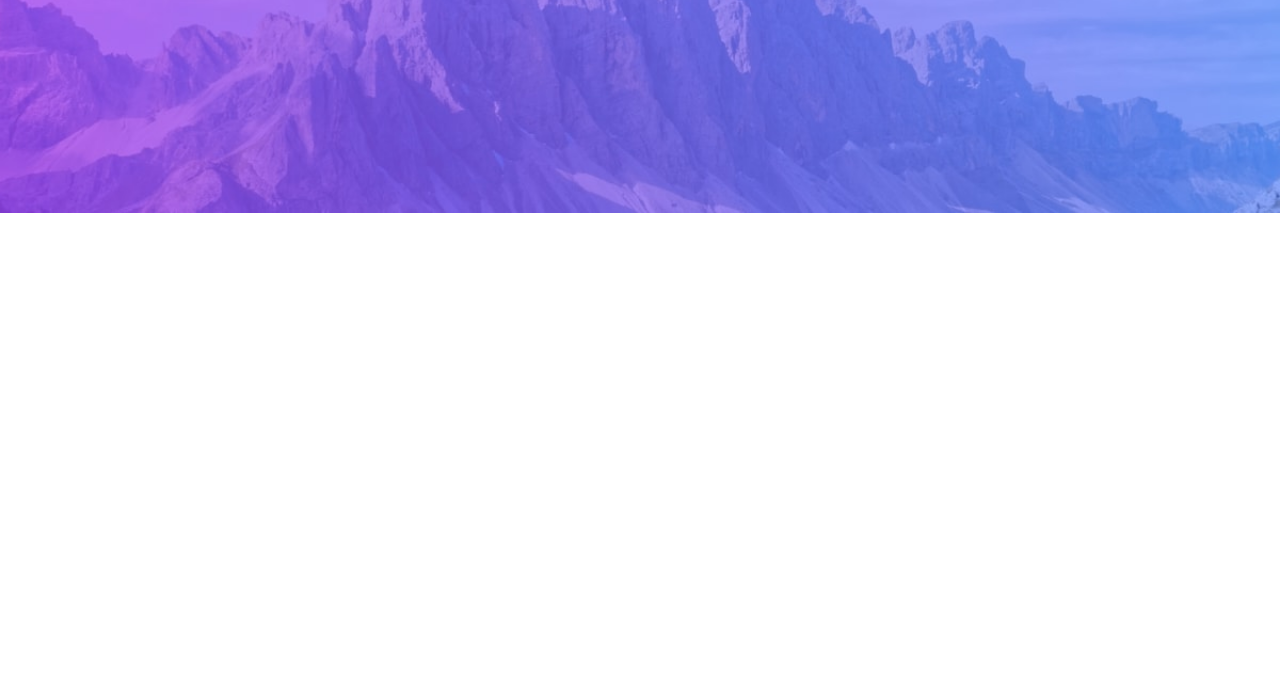
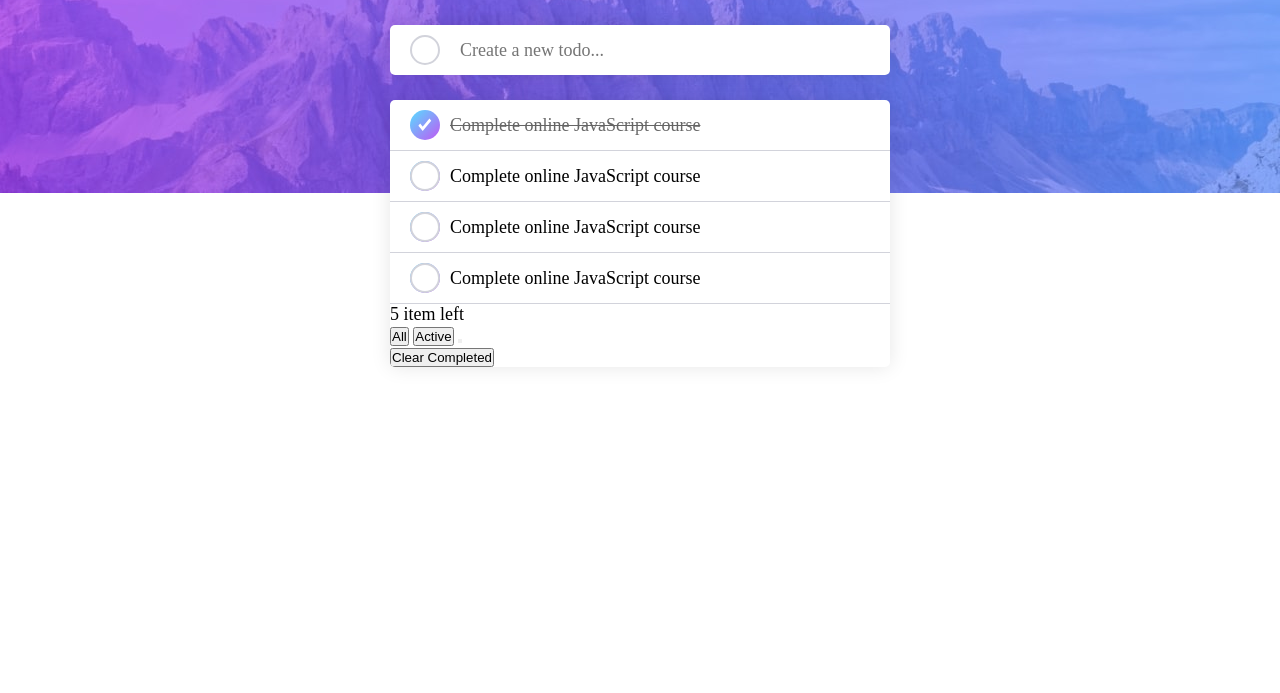
Before and after one commit to adel-nodehi/Todo-project, a plain HTML site: page index.html in a window 1280 px wide. Shown: the part 107-800 px from the top of the page. Drawn offline with Linux system fonts and the light colour scheme.

Commit message:
upload CSS

```diff
--- a/index.html
+++ b/index.html
@@ -15,16 +15,16 @@
     <title>Frontend Mentor | Todo app</title>
 
     <!-- Font -->
-    <link
+    <!-- <link
       href="https://fonts.googleapis.com/css2?family=Josefin+Sans:ital,wght@0,100..700;1,100..700&display=swap"
       rel="stylesheet"
-    />
+    /> -->
 
     <!-- Style Sheet -->
     <link rel="stylesheet" href="./style/style.css" />
 
     <!-- Script -->
-    <script defer src="./js/script.js"></script>
+    <!-- <script defer src="./js/script.js"></script> -->
   </head>
   <body>
     <div class="todo">
@@ -48,8 +48,8 @@
           </button>
         </div>
 
-        <div class="todo__list-item">
-          <span class="todo__input-circle"></span>
+        <div class="todo__list-item todo__input-wrapper">
+          <div class="todo__input-circle"></div>
           <input
             type="text"
             class="todo__input"
@@ -59,62 +59,96 @@
 
         <div class="todo__list">
           <div class="todo__list-item todo__item--checked">
-            <div><span class="todo__item-circle">
+            <div class="todo__content-wrapper">
+              <div class="todo__item-circle">
                 <img
                   class="todo__item-circle-img"
                   src="./images/icon-check.svg"
                   alt="check icon"
                 />
-            </span>
-
-            <p class="todo__item-content">Complete online JavaScript course</p></div>
-            <button class="todo__item-close"></button>
               </div>
 
-        <div class="todo__list">
-          <div class="todo__list-item todo__item--checked">
-            <div><span class="todo__item-circle">
+              <p class="todo__item-content">
+                Complete online JavaScript course
+              </p>
+            </div>
+            <button class="todo__item-close">
+              <img
+                class="todo__close-img"
+                src="./images/icon-cross.svg"
+                alt="close"
+              />
+            </button>
+          </div>
+
+          <div class="todo__list-item">
+            <div class="todo__content-wrapper">
+              <div class="todo__item-circle">
                 <img
                   class="todo__item-circle-img"
                   src="./images/icon-check.svg"
                   alt="check icon"
                 />
-            </span>
-
-            <p class="todo__item-content">Complete online JavaScript course</p></div>
-            <button class="todo__item-close"></button>
               </div>
 
-        <div class=" todo__list">
-          <div class="todo__list-item todo__item--checked">
-            <div><span class="todo__item-circle">
+              <p class="todo__item-content">
+                Complete online JavaScript course
+              </p>
+            </div>
+            <button class="todo__item-close">
+              <img
+                class="todo__close-img"
+                src="./images/icon-cross.svg"
+                alt="close"
+              />
+            </button>
+          </div>
+
+          <div class="todo__list-item">
+            <div class="todo__content-wrapper">
+              <div class="todo__item-circle">
                 <img
                   class="todo__item-circle-img"
                   src="./images/icon-check.svg"
                   alt="check icon"
                 />
-            </span>
-
-            <p class="todo__item-content">Complete online JavaScript course</p></div>
-            <button class="todo__item-close"></button>
               </div>
 
-        <div class="todo__list">
-          <div class="todo__list-item todo__item--checked">
-            <div><span class="todo__item-circle">
+              <p class="todo__item-content">
+                Complete online JavaScript course
+              </p>
+            </div>
+            <button class="todo__item-close">
+              <img
+                class="todo__close-img"
+                src="./images/icon-cross.svg"
+                alt="close"
+              />
+            </button>
+          </div>
+
+          <div class="todo__list-item">
+            <div class="todo__content-wrapper">
+              <div class="todo__item-circle">
                 <img
                   class="todo__item-circle-img"
                   src="./images/icon-check.svg"
                   alt="check icon"
                 />
-            </span>
-
-            <p class="todo__item-content">Complete online JavaScript course</p></div>
-            <button class="todo__item-close"></button>
               </div>
 
-
-
+              <p class="todo__item-content">
+                Complete online JavaScript course
+              </p>
+            </div>
+            <button class="todo__item-close">
+              <img
+                class="todo__close-img"
+                src="./images/icon-cross.svg"
+                alt="close"
+              />
+            </button>
+          </div>
 
           <div class="todo__list-end">
             <p class="todo__reminde-number">5 item left</p>
--- a/style/style.css
+++ b/style/style.css
@@ -48,39 +48,198 @@
 
 body {
   font-family: 'Josefin Sans';
+  font-size: 1.8rem;
+  font-weight: 400;
 
   position: relative;
 }
 
 .todo {
+  display: flex;
+  justify-content: center;
+  padding-top: 5rem; /* #f00 */
+  height: 100vh;
+}
+
+.todo__bachgroung {
+  position: absolute;
+  left: 0;
+  top: 0;
+  z-index: -1;
 }
 
 .todo__backgroung-img {
-  width: 100%;
-  height: 32rem;
-  position: absolute;
+  width: 100vw;
+  height: 30rem;
   object-fit: cover;
+
+  background-image: linear-gradient(hsl(192, 100%, 67%), hsl(280, 87%, 65%));
+}
+
+.container {
+  width: 50rem;
 }
 
 .todo__header {
+  display: flex;
+  align-items: center;
+  justify-content: space-between;
+
+  margin-bottom: 4rem;
 }
 
 .todo__title {
+  font-weight: 700;
+  text-transform: uppercase;
+  color: #fff;
+  letter-spacing: 14px;
 }
 
 .todo__theme-btn {
+  background-color: inherit;
+  border: none;
+  cursor: pointer;
+
+  transition: all 0.3s;
+}
+
+.todo__theme-btn:hover {
+  transform: scale(1.1);
 }
 
 .todo__theme-icon {
+  width: 3rem;
+  height: 3rem;
 }
 
 .todo__list-item {
+  background-color: #fff;
+  padding: 1rem 2rem;
+
+  display: flex;
+  justify-content: space-between;
+  align-items: center;
+}
+
+.todo__input-wrapper {
+  margin-bottom: 2.5rem;
+  border-radius: 0.5rem;
+
+  justify-content: start;
+  box-shadow: 0 0 2rem rgba(0, 0, 0, 0.1);
 }
 
 .todo__input-circle {
+  width: 3rem;
+  height: 3rem;
+  border-radius: 50%;
+  border: 2px solid hsl(233, 11%, 84%);
 }
 
 .todo__input {
+  font-family: inherit;
+  font-size: inherit;
+  font-weight: inherit;
+  margin-left: 2rem;
+  width: 80%;
+  border: none;
+  outline: none;
+}
+
+.todo__list {
+  border-radius: 0.5rem;
+  overflow: hidden;
+  box-shadow: 0 0 2rem rgba(0, 0, 0, 0.1);
+}
+
+.todo__list .todo__list-item {
+  border-bottom: 1px solid hsl(233, 11%, 84%);
+}
+
+.todo__content-wrapper {
+  display: flex;
+  align-items: center;
+  gap: 1rem;
+  position: relative;
+}
+
+.todo__item-circle {
+  width: 3rem;
+  height: 3rem;
+  border: 2px solid hsl(233, 11%, 84%);
+  border-radius: 50%;
+  background-color: #fff;
+  cursor: pointer;
+  transition: all 0.3s;
+  position: relative;
+  z-index: 1;
+
+  display: flex;
+  justify-content: center;
+  align-items: center;
+}
+
+.todo__content-wrapper::before {
+  content: '';
+  display: inline-block;
+  width: 3rem;
+  height: 3rem;
+  background-image: linear-gradient(
+    to right bottom,
+    hsl(192, 100%, 67%),
+    hsl(280, 87%, 65%)
+  );
+  border-radius: 50%;
+  position: absolute;
+  top: 0;
+  left: 0;
+}
+
+.todo__item-circle:hover {
+  border-color: transparent;
+  transform: scale(0.87);
+}
+
+.todo__item-circle-img {
+  width: 1.4rem;
+  height: 1.4rem;
+}
+
+.todo__item-content {
+  cursor: pointer;
+}
+
+.todo__item-close {
+  background-color: #fff;
+  border: none;
+  cursor: pointer;
+  opacity: 0;
+  visibility: hidden;
+
+  transition: all 0.3s;
+}
+
+.todo__list-item:hover .todo__item-close {
+  transition-delay: 0.2s;
+  opacity: 1;
+  visibility: visible;
+}
+
+.todo__close-img {
+  width: 1.6rem;
+  height: 1.6rem;
+}
+
+/* CHECKED */
+
+.todo__item--checked .todo__item-circle {
+  background-color: transparent;
+  border: none;
+}
+
+.todo__item--checked .todo__item-content {
+  opacity: 0.6;
+  text-decoration: line-through;
 }
 
 .attribution {
```
Lines whose indentation alone changed are shown as unchanged.
